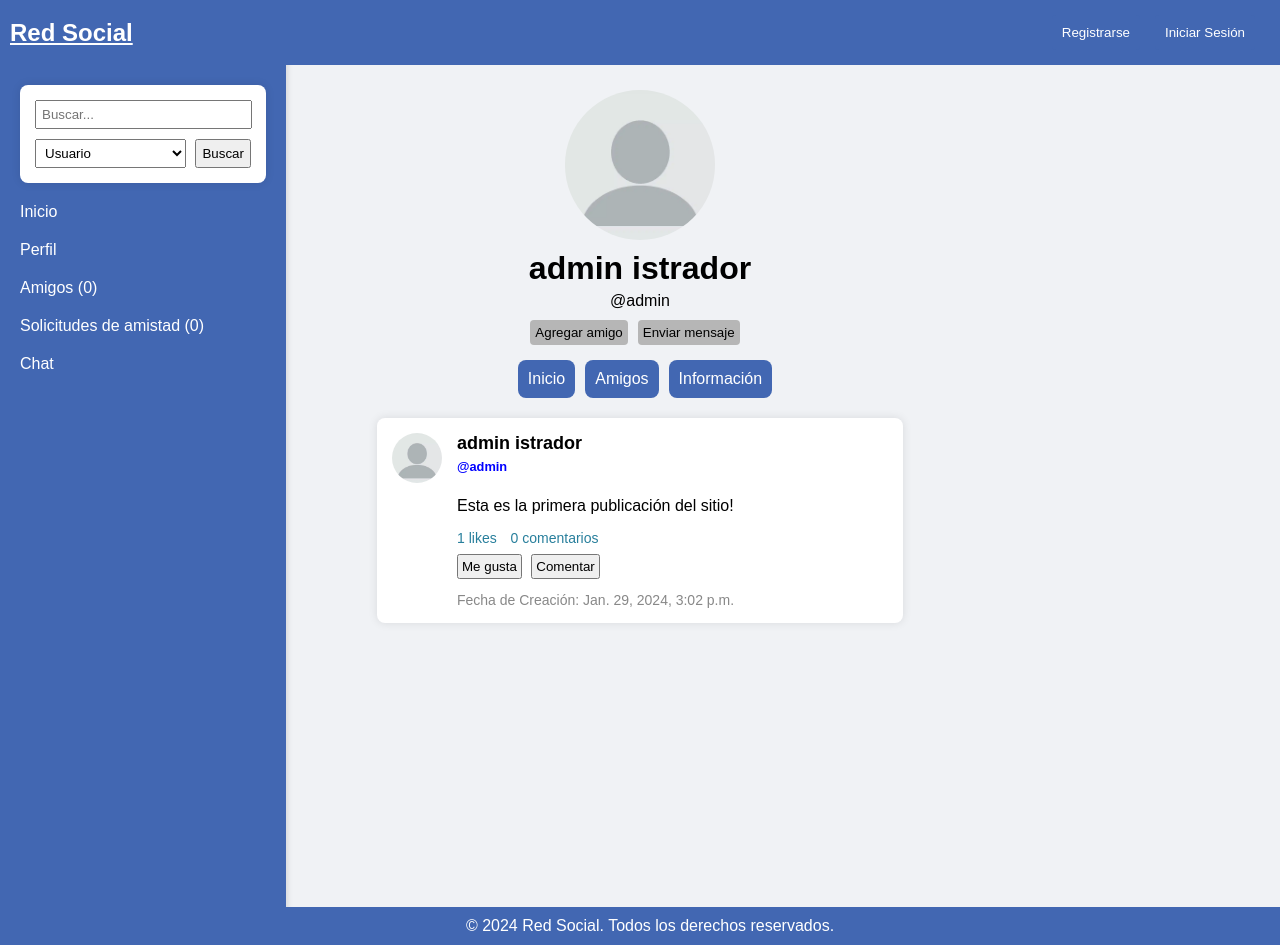
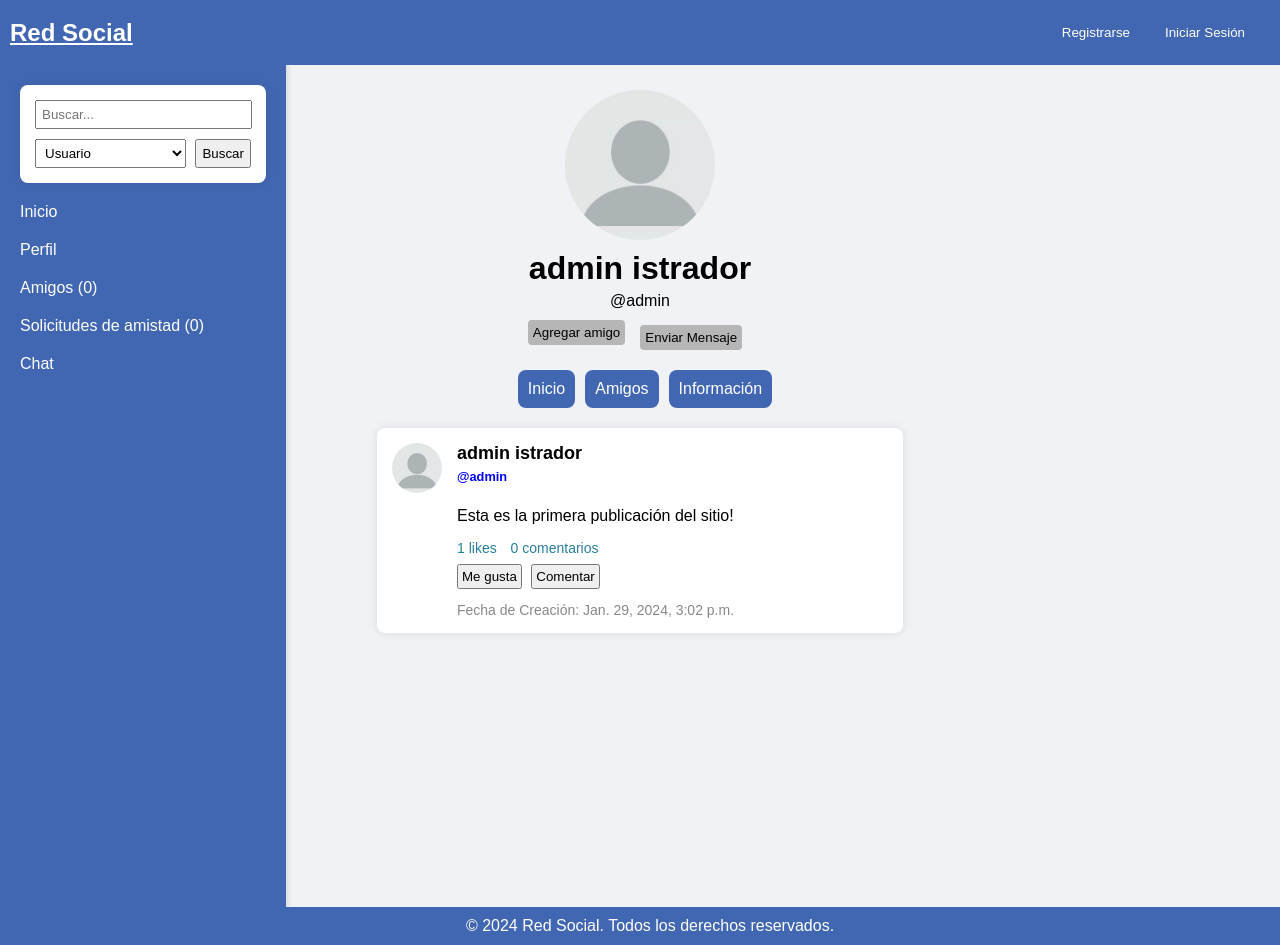
Before and after one commit to faqberg/red_social_django, a Django app: page /perfil/admin in a window 1280 px wide. Run offline with Django 5.2, Linux system fonts and the light colour scheme; data comes from the database, SQL or seed files in the repository; both versions use the stored data as it was after the commit; some libraries are stand-ins or nearby versions.

Commit message:
Primer commit

```diff
--- a/red_social/redsoc/views.py
+++ b/red_social/redsoc/views.py
@@ -615,9 +615,11 @@ def send(request):
 def getMessages(request,usuario):
         # room_details=Room.objects.get(name=room)
         # messages=Message.objects.filter(room=room_details.id)
+
         messages=Mensajes.objects.filter(usuario2=usuario,usuario1=request.user.username)
         messages2=Mensajes.objects.filter(usuario1=usuario,usuario2=request.user.username)
         messages=messages.union(messages2)
+
         ultimo_msg=messages.last()
         if ultimo_msg.usuario2 == request.user.username:
             ultimo_msg.leido="si"
--- a/red_social/templates/enviar_mensajes.html
+++ b/red_social/templates/enviar_mensajes.html
@@ -155,7 +155,7 @@
                                         messagesContainer.scrollTop(messagesContainer[0].scrollHeight);
                                     },
                                     error: function (response) {
-                                        alert("Ocurrió un error");
+
                                     }
                                 });
                             }
--- a/red_social/templates/perfil.html
+++ b/red_social/templates/perfil.html
@@ -94,11 +94,9 @@
                     <input type="submit" value="Eliminar amigo"  class="botones_agregar_mensaje"/>
                     </form>
                 {% endif %}
-                <form action="../mensajes" method="post">
-                    {% csrf_token %}
-                    <input type="hidden" value="{{usuario_perfil}}" name="usuario_perfil">
-                    <input type="submit" value="Enviar mensaje"  class="botones_agregar_mensaje"/>
-                </form>
+
+                    <button type="button"  class="botones_agregar_mensaje" onclick="window.location.href='../chat/{{usuario_perfil}}'">Enviar Mensaje</button>
+
 
 
             </div>
```
Also changed, not shown: red_social/db.sqlite3.
